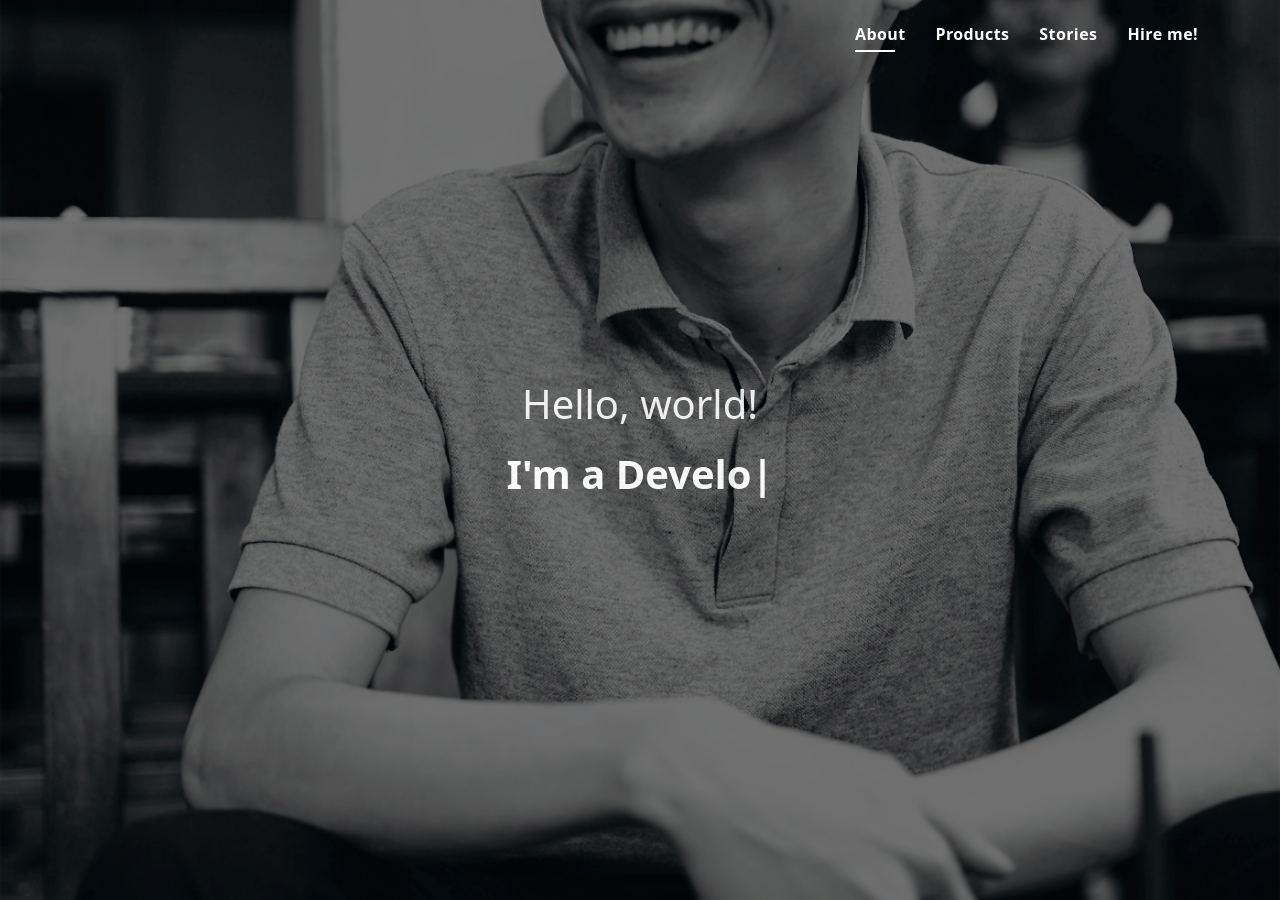
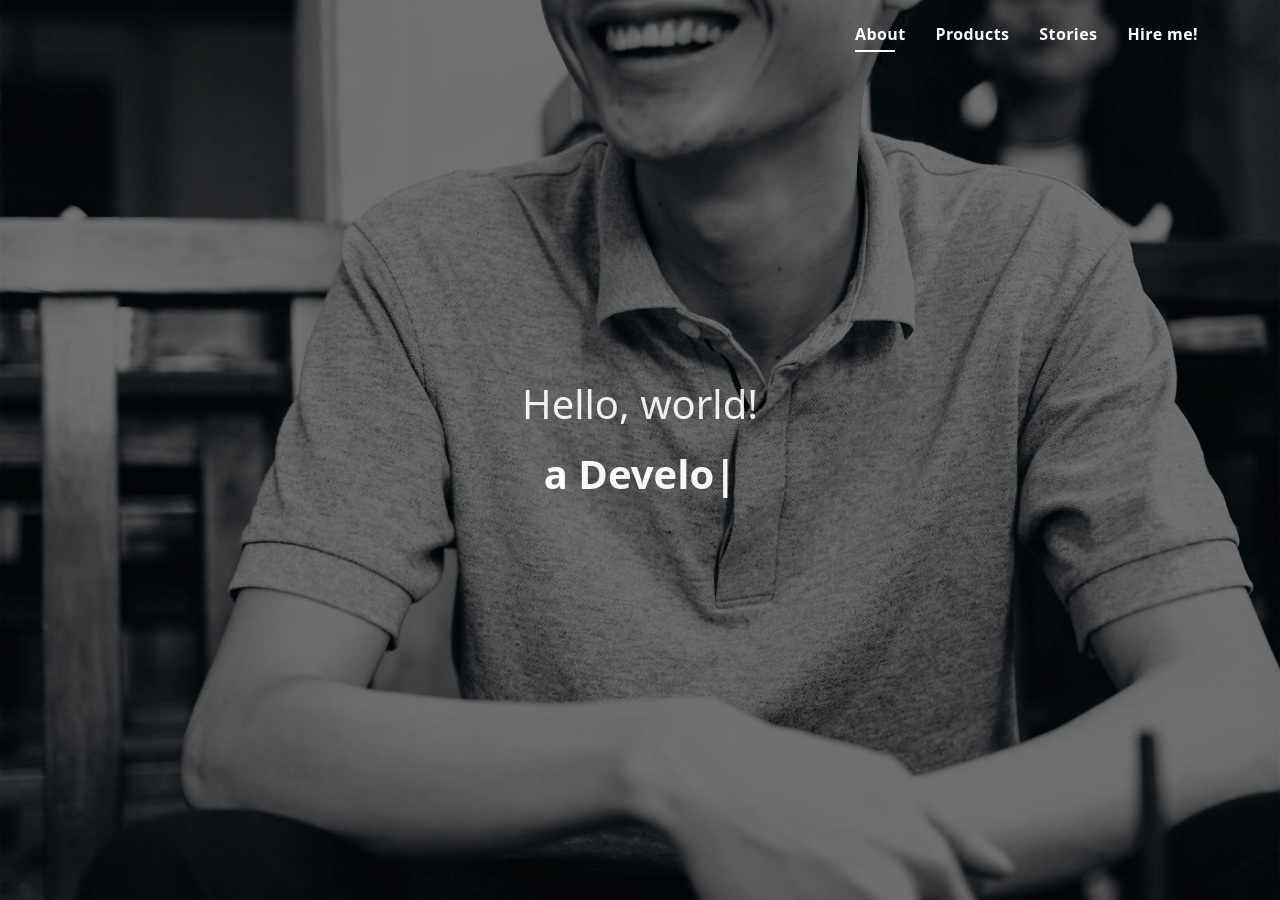
Before and after one commit to ndagnhat/ndagnhat.github.io, a Jekyll site: the page built from index.html, in a window 1280 px wide and 900 px high. Built offline with Jekyll 4.4.1, drawn with Linux system fonts in a browser that asks for light colours.

Commit message:
Update index.html

```diff
--- a/index.html
+++ b/index.html
@@ -20,7 +20,7 @@ menu: "about"
             <div class="row align-items-center h-100">
                 <div class="text-center">
                     <p class="display-6 color-d">{{site.herotitle}}</p>
-                    <p class="hero-subtitle">I'm <span class="typed" data-typed-items="{{site.herosubtitle}}"></span></p>
+                    <p class="hero-subtitle"><span class="typed" data-typed-items="{{site.herosubtitle}}"></span></p>
                 </div>
             </div>
         </div>
```
